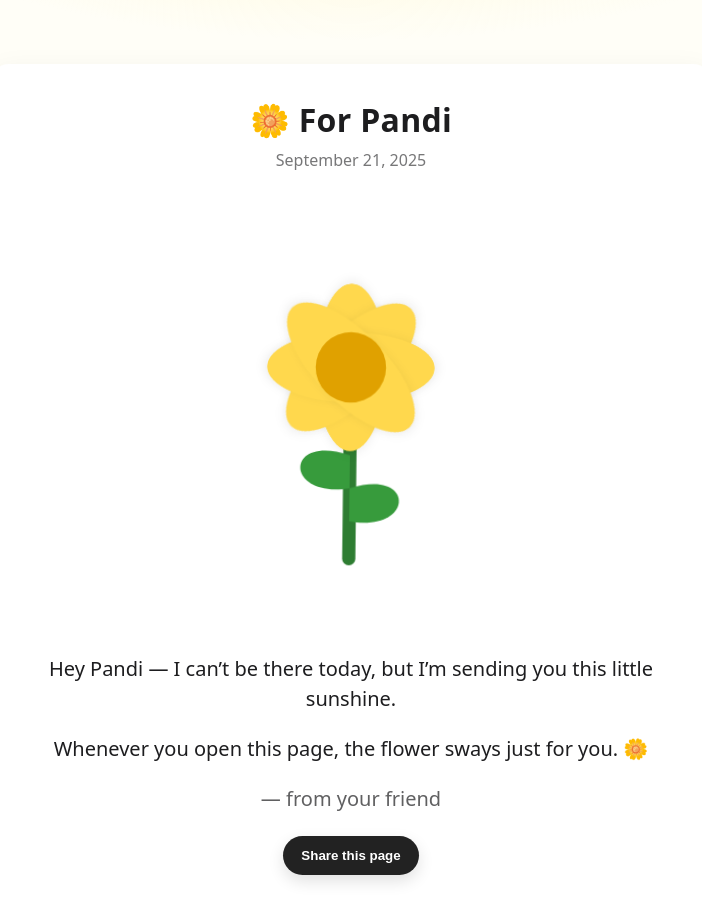
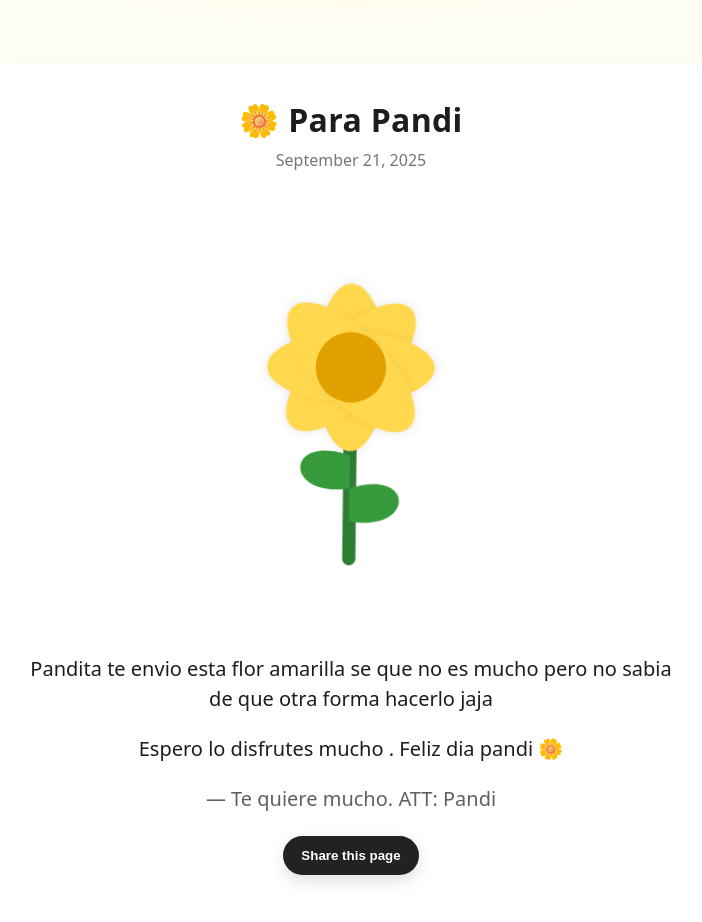
Before and after one commit to Jeshuah71/pandi-flower, a plain HTML site: page index.html in a window 1280 px wide. Shown: the whole page, without its empty margins (289-991 px from the left). Drawn offline with Linux system fonts and the light colour scheme.

```diff
--- a/index.html
+++ b/index.html
@@ -3,7 +3,7 @@
 <head>
   <meta charset="utf-8" />
   <meta name="viewport" content="width=device-width, initial-scale=1" />
-  <title>🌼 For Pandi</title>
+  <title>🌼 Para Pandi</title>
   <meta name="description" content="A little yellow flower for you, Pandi."/>
   <link rel="icon" href="assets/flower.svg" type="image/svg+xml" />
   <link rel="preload" href="assets/flower.svg" as="image" />
@@ -12,7 +12,7 @@
 <body>
   <main class="card">
     <header>
-      <h1>🌼 For Pandi</h1>
+      <h1>🌼 Para Pandi</h1>
       <p class="date"><span id="today"></span></p>
     </header>
 
@@ -47,9 +47,9 @@
     </section>
 
     <section class="message">
-      <p>Hey Pandi — I can’t be there today, but I’m sending you this little sunshine.</p>
-      <p>Whenever you open this page, the flower sways just for you. 🌼</p>
-      <p class="sig">— from your friend</p>
+      <p>Pandita te envio esta flor amarilla se que no es mucho pero no sabia de que otra forma hacerlo jaja</p>
+      <p>Espero lo disfrutes mucho . Feliz dia pandi 🌼</p>
+      <p class="sig">— Te quiere mucho. ATT: Pandi</p>
     </section>
 
     <footer>
```
